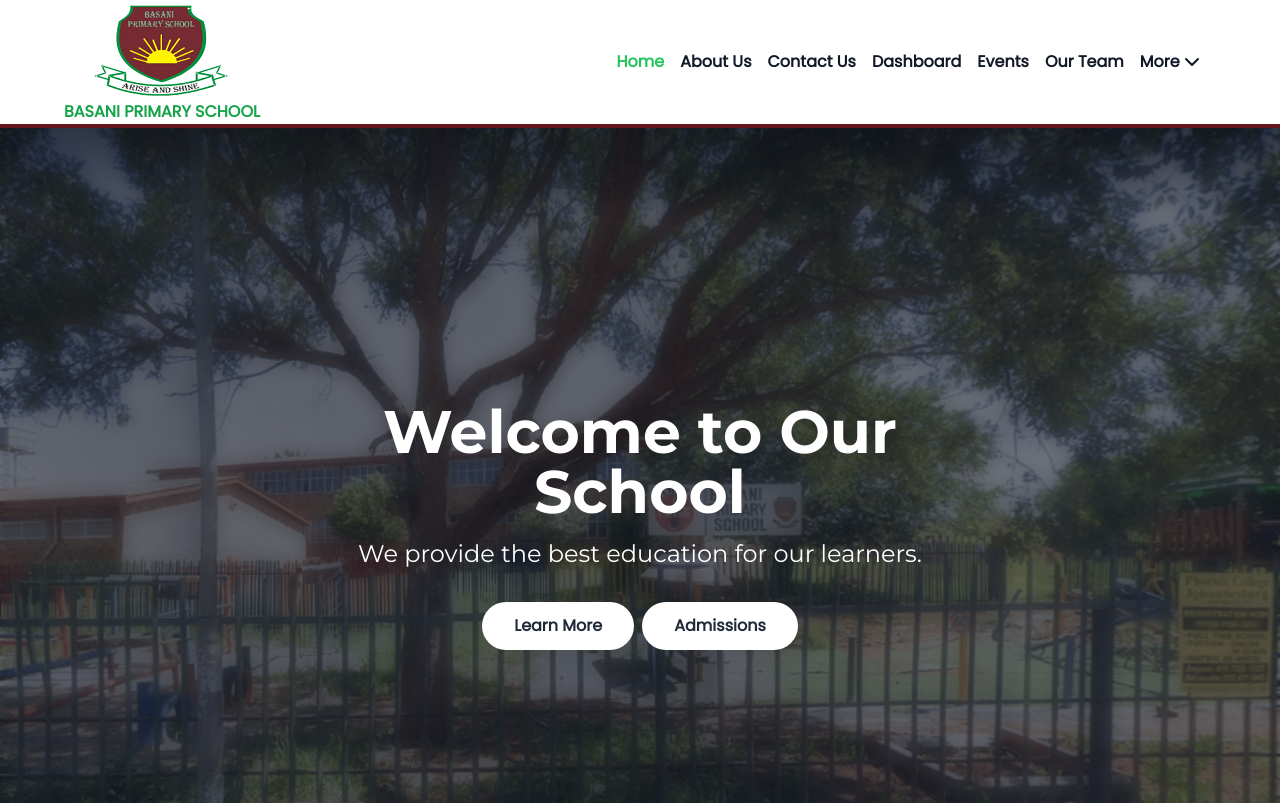
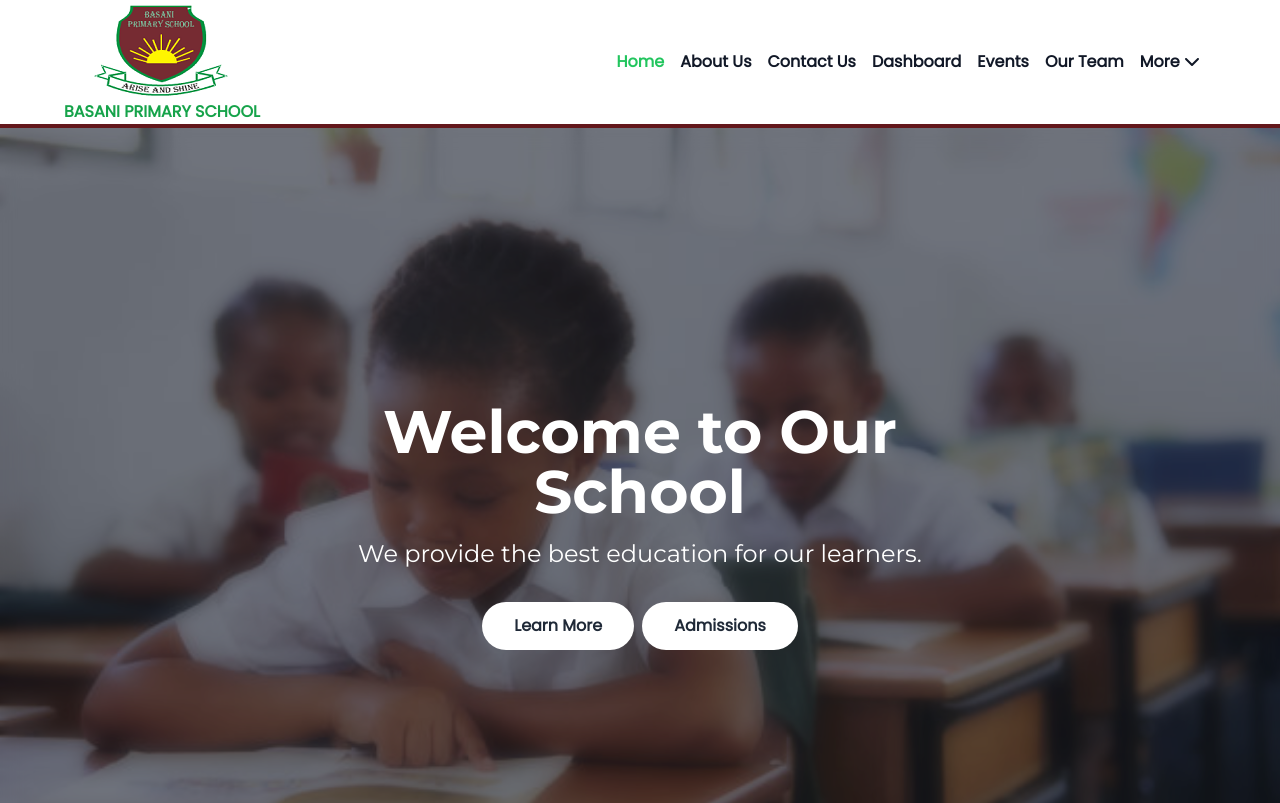
Before and after one commit to BaloyiTK/basani_primary_frontend, a React (Create React App) app: page / in a window 1280 px wide. Shown: the top 803 px of the page. Built offline with nearby package versions, Linux system fonts and the light colour scheme; no server answers.

Commit message:
fixing hero image bug

```diff
--- a/src/components/HeroSection.jsx
+++ b/src/components/HeroSection.jsx
@@ -12,7 +12,7 @@ const HeroSection = () => {
     <div
       className="relative h-screen flex items-center justify-center"
       style={{
-        backgroundImage: `url("basani12.png")`,
+        backgroundImage: `url("istockphoto-803149430-612x612.jpg")`,
         backgroundRepeat: 'no-repeat',
         backgroundSize: 'cover',
         backgroundPosition: 'center',
```
